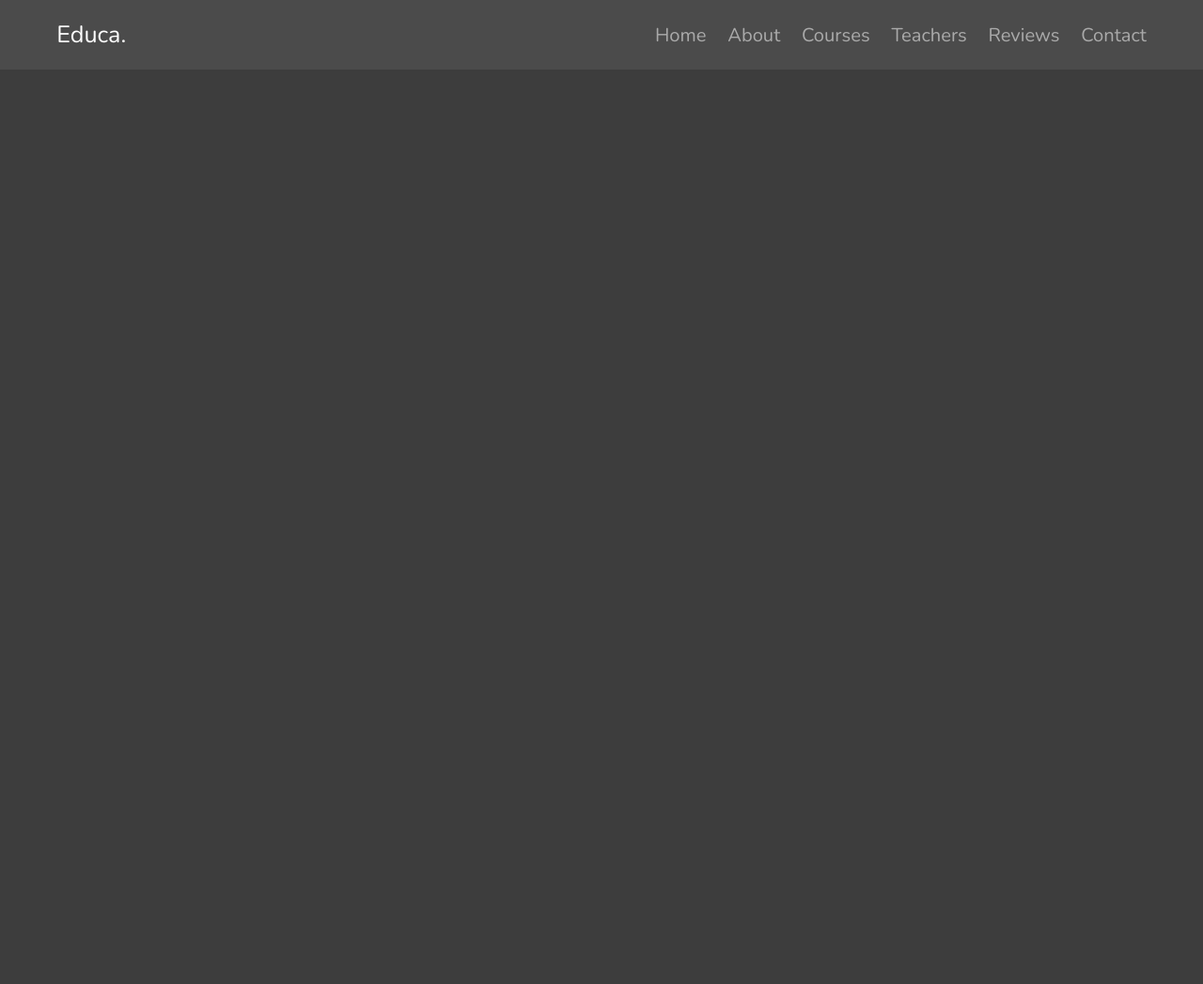
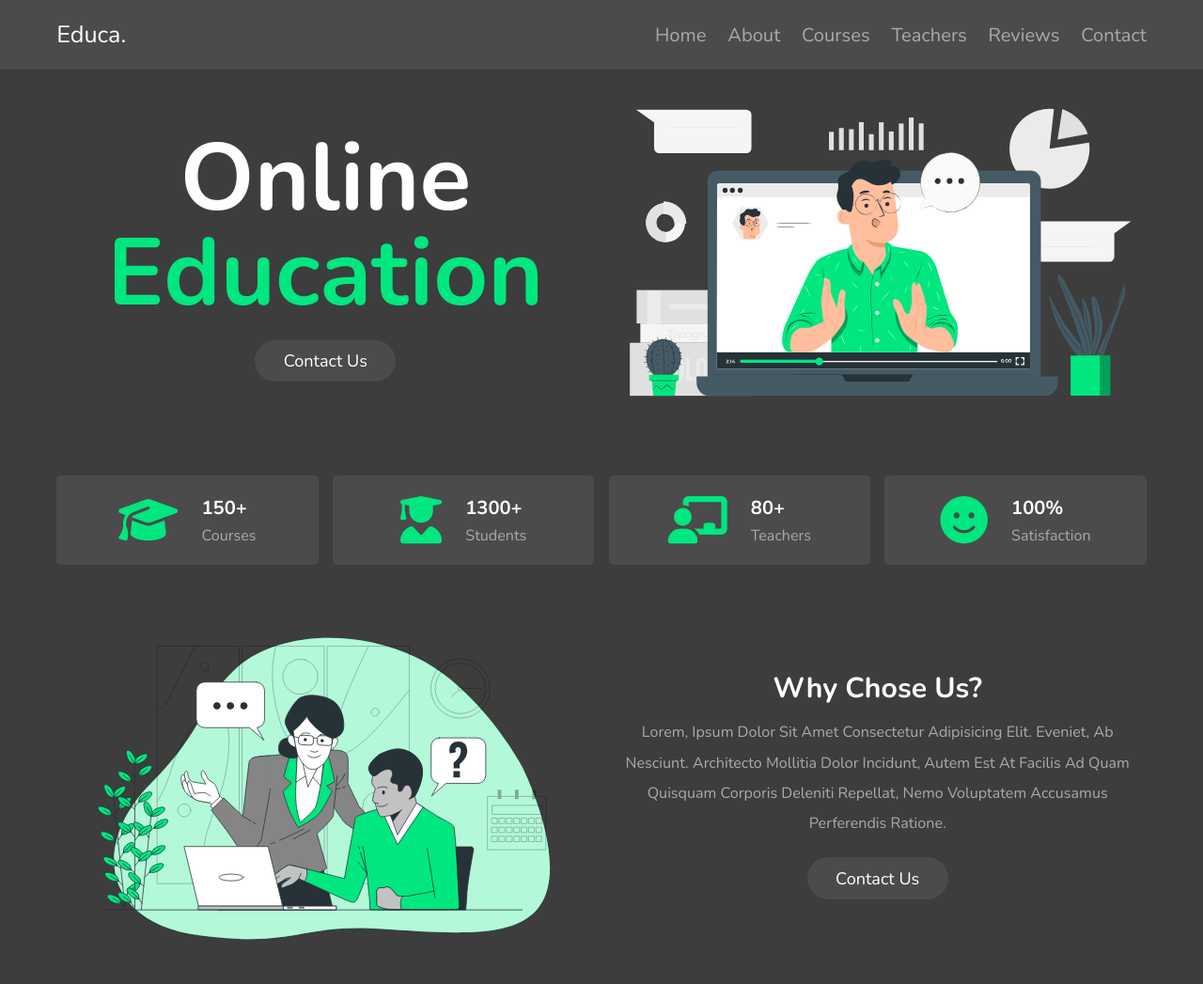
Before and after one commit to QuintinoPro/Educa., a plain HTML site: page index.html in a window 1280 px wide. Shown: the whole page at 94% size. Before the commit the page ends 800 px from the top, so only its background shows below. Drawn offline with nearby package versions, Linux system fonts and the light colour scheme.

Commit message:
add new files

```diff
--- a/css/styles.css
+++ b/css/styles.css
@@ -53,6 +53,23 @@ section{
     padding: 2rem;
 }
 
+.btn{
+    display: inline-block;
+    margin-top: 1rem;
+    border-radius: 5rem;
+    background-color: var(--light-bg);
+    cursor: pointer;
+    color: var(--white);
+    font-size: 1.8rem;
+    padding: 1rem 3rem;
+}
+
+.btn:hover{
+    background-color: var(--white);
+    color: var(--black);
+
+}
+
 .header{
    position: fixed;
    top: 0;
@@ -91,13 +108,114 @@ section{
     display: none;
 }
 
+.home{
+    margin-top: 6rem;
+}
 
+.home .row{
+    display: flex;
+    align-items: center;
+    flex-wrap: wrap-reverse;
+    gap: 1.5rem;
+}
 
+.home .row .content{
+    flex:1 1 40rem;
+    text-align: center;
+}
+
+.home .row .image{
+    flex:1 1 40rem;
+}
+
+.home .row .image img{
+    width: 100%;
+}
+
+.home .row .content h3{
+    margin-bottom: 1rem;
+    font-size: 10rem;
+    color: var(--white);
+    line-height: 1;
+}
+
+.home .row .content h3 span{
+    color: var(--green);
+}
+
+.count .box-container{
+    display: grid;
+    grid-template-columns: repeat(auto-fit, minmax(27rem, 1fr));
+    gap: 1.5rem;
+    align-items: flex-start;
+}
+
+.count .box-container .box{
+    background-color: var(--light-bg);
+    border-radius: .5rem;
+    padding: 2rem;
+    display: flex;
+    align-items: center;
+    justify-content: center;
+    gap: 2.5rem;
+}
+
+.count .box-container .box i{
+    font-size: 5rem;
+    color: var(--green);
+}
+
+.count .box-container .box .content h3{
+    font-size: 2rem;
+    color: var(--white);
+    margin-bottom: .5rem;
+}
+
+.count .box-container .box .content p{
+    font-size: 1.6rem;
+    color: var(--light-white);
+}
+
+.about .row{
+    display: flex;
+    align-items: center;
+    gap: 1.5rem;
+    flex-wrap: wrap;
+}
+
+.about .row .image{
+    flex: 1 1 40rem;
+}
+
+.about .row .image img{
+    width: 100%;
+}
+
+.about .row .content{
+    text-align: center;
+    flex: 1 1 40rem;
+}
+
+.about .row .content h3{
+    font-size: 3rem;
+    color: var(--white);
+}
+
+.about .row .content p{
+    padding: 1rem 0;
+    line-height: 2;
+    font-size: 1.6rem;
+    color: var(--light-white);
+}
 
 
 @media (max-width:991px){
     html{
         font-size: 55%;
+    }
+
+    .home .row .content h3{
+        font-size: 8rem;
     }
 }
 
@@ -129,10 +247,18 @@ section{
         display: block;
         margin: 2rem;
     }
+
+    .home .row .content h3{
+        font-size: 6rem;
+    }
 }
 
 @media (max-width:450px){
     html{
         font-size: 50%;
     }
+
+    .home .row .content h3{
+        font-size: 5rem;
+    }
 }
--- a/index.html
+++ b/index.html
@@ -27,12 +27,78 @@
 
         </section>
 
+    </header>
+
+    <section class="home" id="home">
+        <div class="row">
+            <div class="content">
+                <h3>Online <span>education</span></h3>
+                <a href="#contact" class="btn">contact us</a>
+            </div>
+
+            <div class="image">
+                <img src="img/Webinar-pana.svg" alt="">
+            </div>
+        </div>
+    </section>
+
+    <section class="count">
+
+        <div class="box-container">
+
+            <div class="box">
+                <i class="fas fa-graduation-cap"></i>
+                <div class="content">
+                    <h3>150+</h3>
+                    <p>courses</p>
+                </div>
+            </div>
+
+            <div class="box">
+                <i class="fas fa-user-graduate"></i>
+                <div class="content">
+                    <h3>1300+</h3>
+                    <p>students</p>
+                </div>
+            </div>
+
+            <div class="box">
+                <i class="fas fa-chalkboard-user"></i>
+                <div class="content">
+                    <h3>80+</h3>
+                    <p>teachers</p>
+                </div>
+            </div>
+
+            <div class="box">
+                <i class="fas fa-face-smile"></i>
+                <div class="content">
+                    <h3>100%</h3>
+                    <p>satisfaction</p>
+                </div>
+            </div>
+
+        </div>
+    </section>
+
+    <section class="about" id="about">
+
+        <div class="row">
+
+            <div class="image">
+                <img src="img/Internship-bro.svg" alt="">
+            </div>
+
+            <div class="content">
+                <h3>why chose us?</h3>
+                <p>Lorem, ipsum dolor sit amet consectetur adipisicing elit. Eveniet, ab nesciunt. Architecto mollitia dolor incidunt, autem est at facilis ad quam quisquam corporis deleniti repellat, nemo voluptatem accusamus perferendis ratione.</p>
+                <a href="#contact" class="btn">contact us</a>
+            </div>
+
+        </div>
 
 
-
-    </header>
-
-
+    </section>
 
 
 
```
Also changed, not shown: img/Internship-bro.svg (added), img/Webinar-pana.svg (added).
